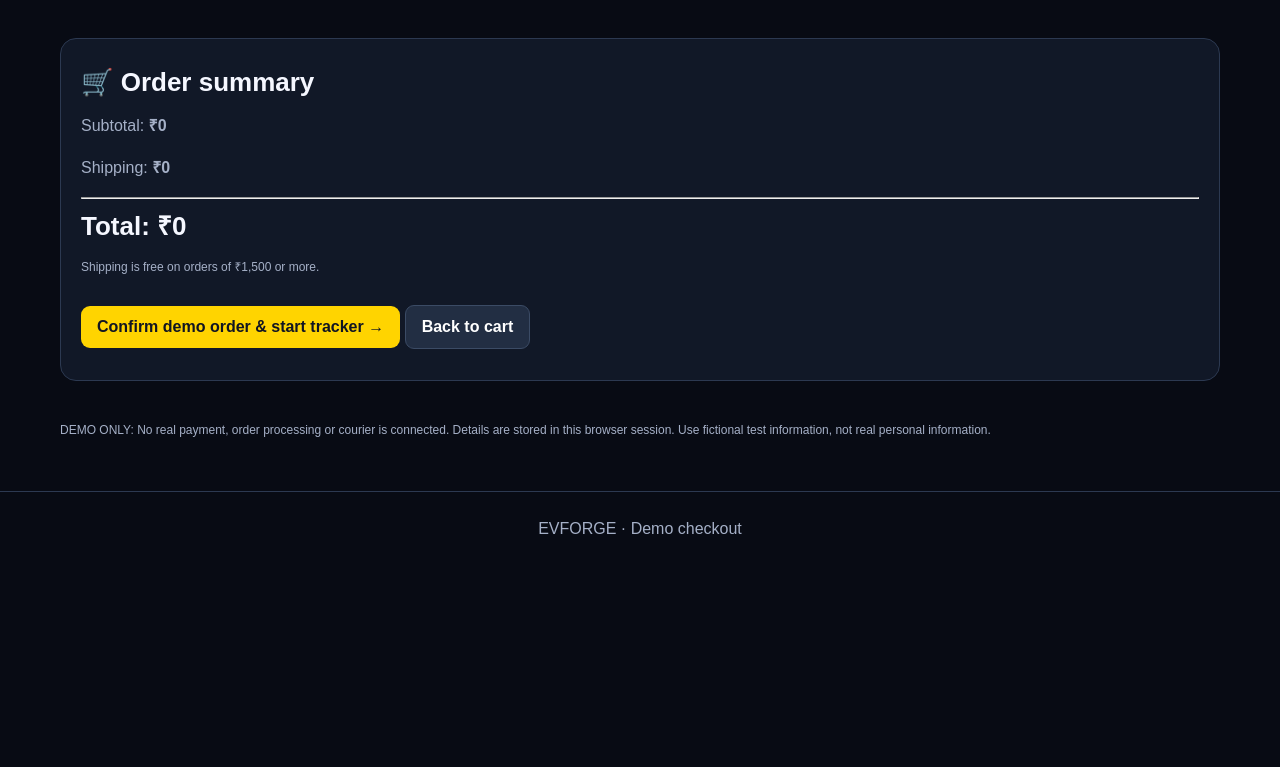
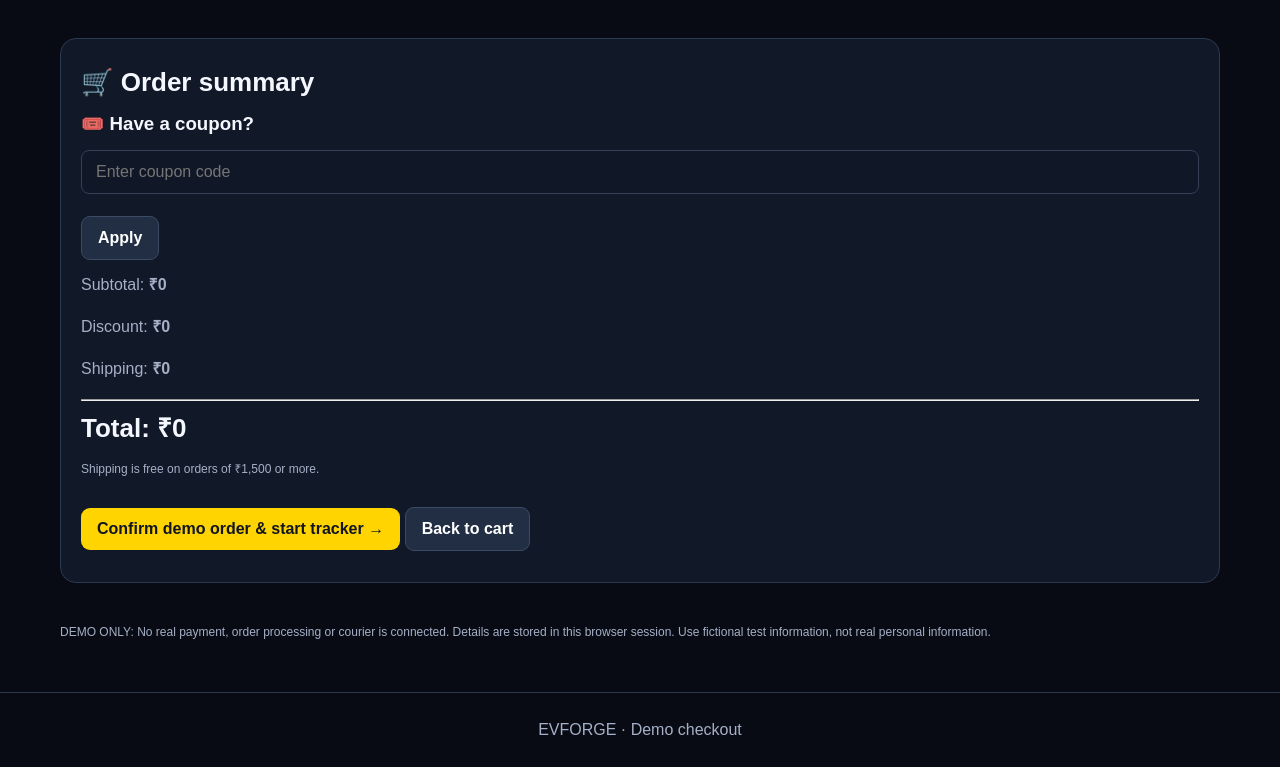
Before and after one commit to antique3132610-byte/Pokemon, a plain HTML site: page checkout.html in a window 1280 px wide. Shown: the part 1858-2625 px from the top of the page. Before the commit the page ends 2424 px from the top, so only its background shows below. Drawn offline with Linux system fonts and the light colour scheme.

Commit message:
checkout.html

```diff
--- a/checkout.html
+++ b/checkout.html
@@ -112,9 +112,41 @@
      <section class="panel section">
   <h2>🛒 Order summary</h2>
 
+  <div class="coupon-box">
+    <h3>🎟️ Have a coupon?</h3>
+
+    <div class="coupon-input-row">
+      <input
+        type="text"
+        id="checkout-coupon"
+        placeholder="Enter coupon code"
+        maxlength="30"
+        autocomplete="off"
+      >
+
+      <button
+        class="btn secondary"
+        type="button"
+        onclick="applyCheckoutCoupon()"
+      >
+        Apply
+      </button>
+    </div>
+
+    <p id="coupon-message" class="small" role="status"></p>
+  </div>
+
   <p>Subtotal: <strong id="subtotal">₹0</strong></p>
+
+  <p>
+    Discount:
+    <strong id="checkout-discount">₹0</strong>
+  </p>
+
   <p>Shipping: <strong id="shipping">₹0</strong></p>
+
   <hr>
+
   <h2>Total: <span id="grand-total">₹0</span></h2>
 
         <p class="small">
```
Lines whose indentation alone changed are shown as unchanged.
